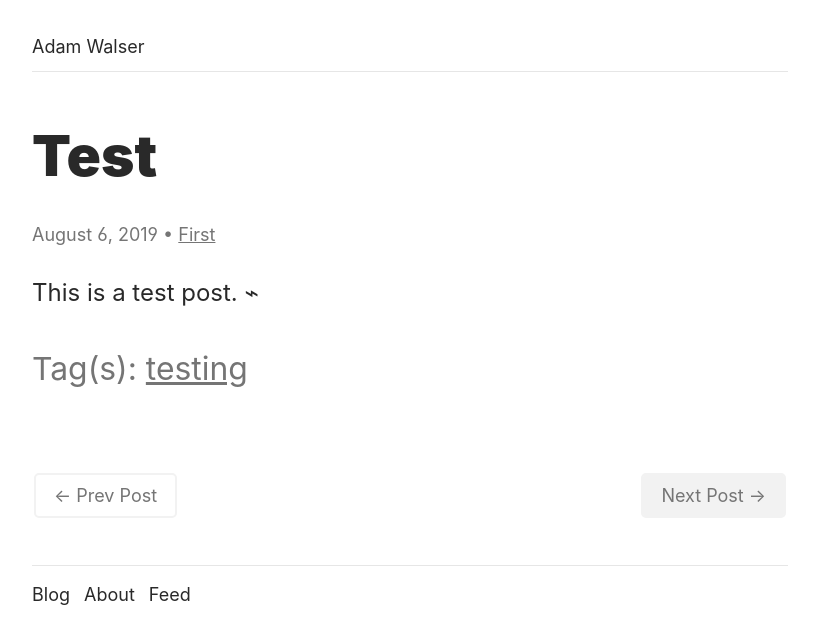
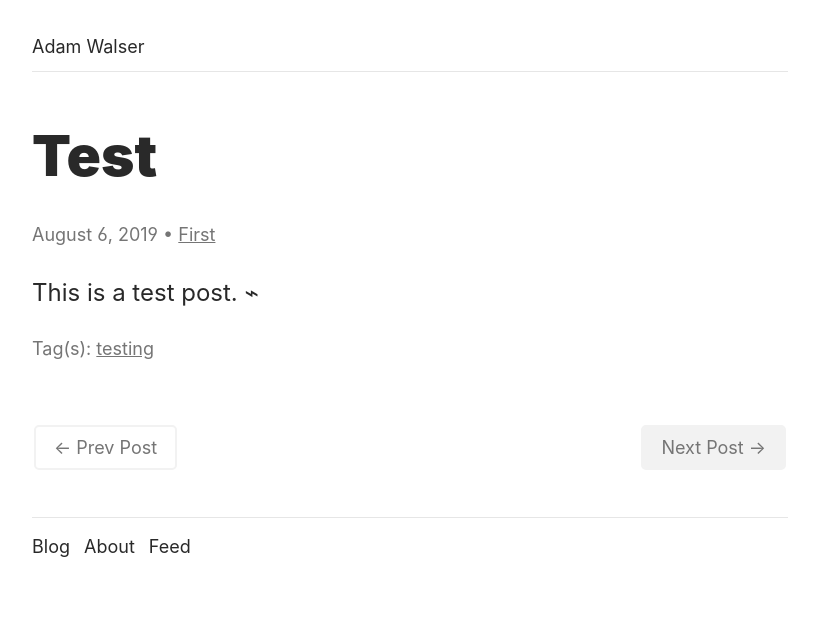
Before and after one commit to ajpwalser/ajpwalser.github.io, a Jekyll site: the page built from _posts/2019-08-06-test.md, in a window 1280 px wide. Shown: the top 644 px of the page, without its empty margins (230-1047 px from the left). Built offline with Jekyll 4.4.1, drawn with Linux system fonts in a browser that asks for light colours; some web fonts are replaced.

Commit message:
Update post.html

```diff
--- a/_layouts/post.html
+++ b/_layouts/post.html
@@ -8,9 +8,7 @@ layout: default
    <div itemprop="articleBody">
       {{ content }}
    </div>
-   <div class="tags">
    <p class="meta">{% for tag in page.tags %}Tag(s): <a href="{{ site.url }}/tags/#{{ tag | cgi_escape }}" title="Posts tagged “{{ tag }}”" rel="tag">{{ tag }}</a>{% unless forloop.last %}&nbsp;{% endunless %}{% endfor %}</p>
-   </div>
       <div class="post-nav">
          {% if page.previous.url %}
          <a href="{{page.previous.url}}" title="Prev Post">&larr; Prev Post </a>
```
